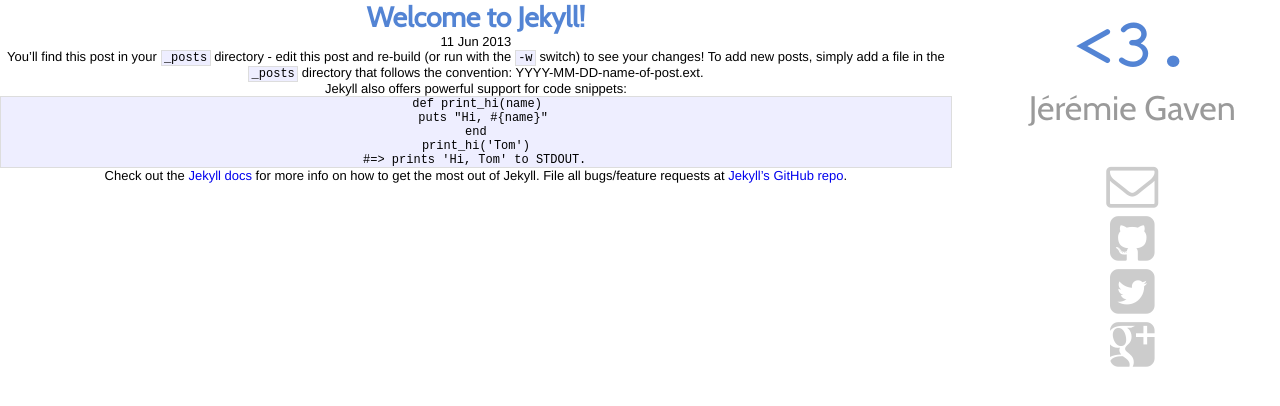
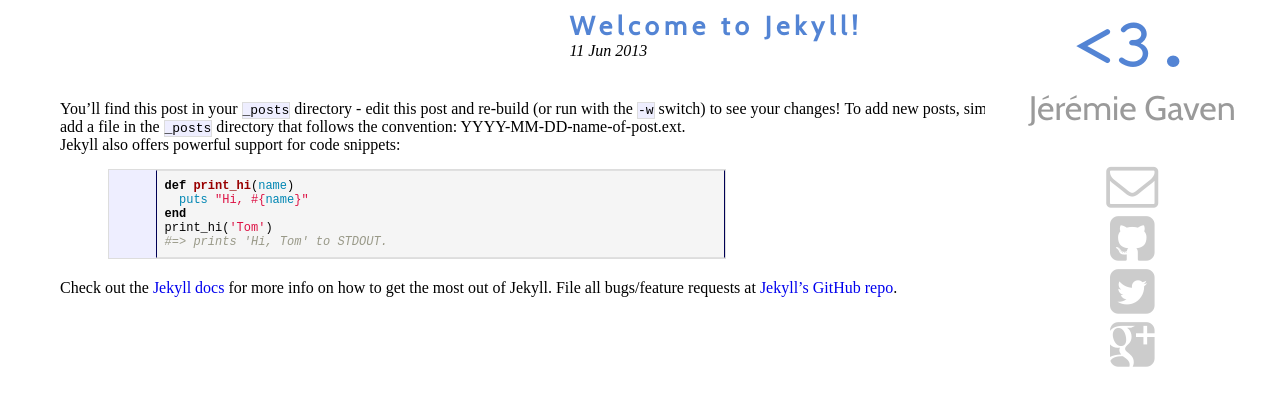
Before and after one commit to openjeremie/J3z.github.io, a Jekyll site: the page built from _posts/2013-06-11-welcome-to-jekyll.markdown, in a window 1280 px wide. Shown: the top 406 px of the page. Built offline with Jekyll 4.4.1, drawn with Linux system fonts in a browser that asks for light colours.

Commit message:
style for post

```diff
--- a/_layouts/j3z.html
+++ b/_layouts/j3z.html
@@ -8,6 +8,7 @@
 
 		<link href="/css/bootstrap/bootstrap-responsive.min.css" rel="stylesheet" media="screen">
 		<link href="/css/font-awesome/font-awesome.css" rel="stylesheet" media="screen">
+        <link href="/css/syntax.css" rel="stylesheet" media="screen">
         <link href="/css/main-j3z.css" rel="stylesheet" media="screen">
     </head>
     <body>
--- a/_layouts/post.html
+++ b/_layouts/post.html
@@ -1,12 +1,17 @@
 ---
 layout: j3z
 ---
-<div class="blog-post meta">
-<span class="color-posts"></span>
-<h2 class="main-color">{{ page.title }}</h2>
-{{ page.date | date_to_string }}
+<div class="row-fluid">
+    <div class="span7"></div>
+    <div class="span4 head-post">
+        <span class="color-posts"></span>
+        <h2 class="main-color">{{ page.title }}</h2>
+        <em>{{ page.date | date_to_string }}</em>
+    </div>
 </div>
 
-<div id="post">
-{{ content }}
+<div id="post" class="row-fluid">
+    <div class="span12">
+        {{ content }}
+    </div>
 </div>
--- a/css/main-j3z.css
+++ b/css/main-j3z.css
@@ -13,10 +13,7 @@
 html, body { height: 100%; }
 
 body {
-  background-color: #FFF;
-  font: 13.34px Helvetica, Arial, sans-serif;
-  font-size: small;
-  text-align: center;
+
 }
 
 h1, h2, h3, h4, h5, h6 {
@@ -98,17 +95,51 @@ ul.posts li p a:hover{
 .contact i:hover{
 	color: #9a9a9a;
 }
+
+header{
+  background-color: #FFF;
+  font: 13.34px Helvetica, Arial, sans-serif;
+  font-size: small;
+  text-align: center;
+}
+
 /*****************************************************************************/
 /*
 /* Posts
 /*
 /*****************************************************************************/
 
-/* standard */
+.head-post {
+    float: right;
+    margin-top: 10px;
+    margin-right: 20px;
+}
+
+.head-post h2{
+	font-family: Cabin-Regular, cursive;
+    font-size: 26px;
+    letter-spacing: 5px;
+}
+
+.highlight {
+  padding-top: 15px;
+  padding-bottom: 20px;
+}
+
+#post {
+    padding-top: 20px;
+    padding-left: 30px;
+    padding-right: 30px;
+    margin-top: 20px;
+    margin-left: 30px;
+    margin-right: 30px;
+}
+
 #post pre {
   border: 1px solid #ddd;
   background-color: #eef;
-  padding: 0 .4em;
+  margin-left: 5%;
+  margin-right: 30%;
 }
 
 #post ul, #post ol {
@@ -118,11 +149,24 @@ ul.posts li p a:hover{
 #post code {
   border: 1px solid #ddd;
   background-color: #eef;
-  padding: 0 .2em;
 }
 
 #post pre code {
-  border: none;
+  display: block;
+  border: 1px solid #005;
+  border-top: solid 1px #e0e0e0;
+  border-bottom: solid 1px #e0e0e0;
+  background-color: #f5f5f5;
+  margin-left: 47px/*8-1+32+8*/;
+  padding: 8px;
+  font-size: 12px;
+  min-height: 32px;
+  white-space: pre/*For IE7: the "display: block" perturp it :-) */;
+  overflow: auto;
+}
+
+.highlight {
+
 }
 
 /* terminal */
```
Also changed, not shown: 3 other files.
